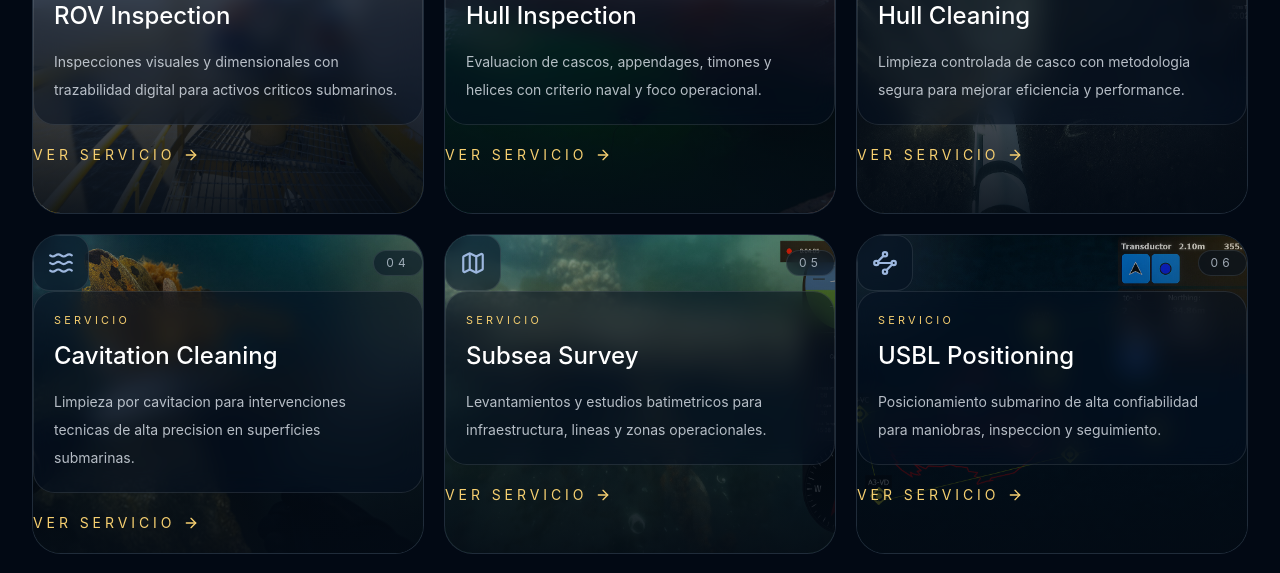
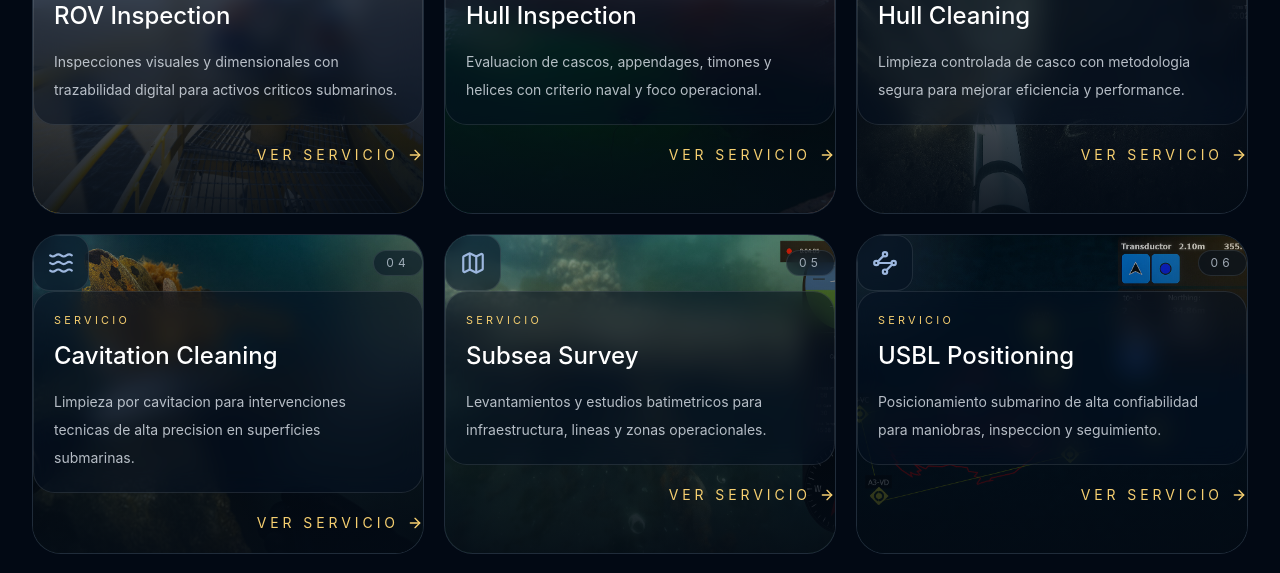
Before and after one commit to LuchoThno/MRM-webpage, a Next.js app: page / in a window 1280 px wide. Shown: the part 1980-2553 px from the top of the page. Built offline with nearby package versions, Linux system fonts and the light colour scheme; grey boxes are pictures that could not be loaded.

Commit message:
fix: align services link to right

```diff
--- a/src/components/home-page.tsx
+++ b/src/components/home-page.tsx
@@ -366,7 +366,7 @@ export function HomePage() {
                         <h3 className="mt-3 text-2xl font-medium text-white">{service.title}</h3>
                         <p className="mt-4 text-sm leading-7 text-slate-200/80">{service.summary}</p>
                       </div>
-                      <div className="flex items-center gap-2 pt-5 text-sm uppercase tracking-[0.28em] text-[var(--gold-soft)]">
+                      <div className="ml-auto flex items-center gap-2 pt-5 text-sm uppercase tracking-[0.28em] text-[var(--gold-soft)]">
                         Ver servicio <ArrowRight size={16} />
                       </div>
                     </div>
```
